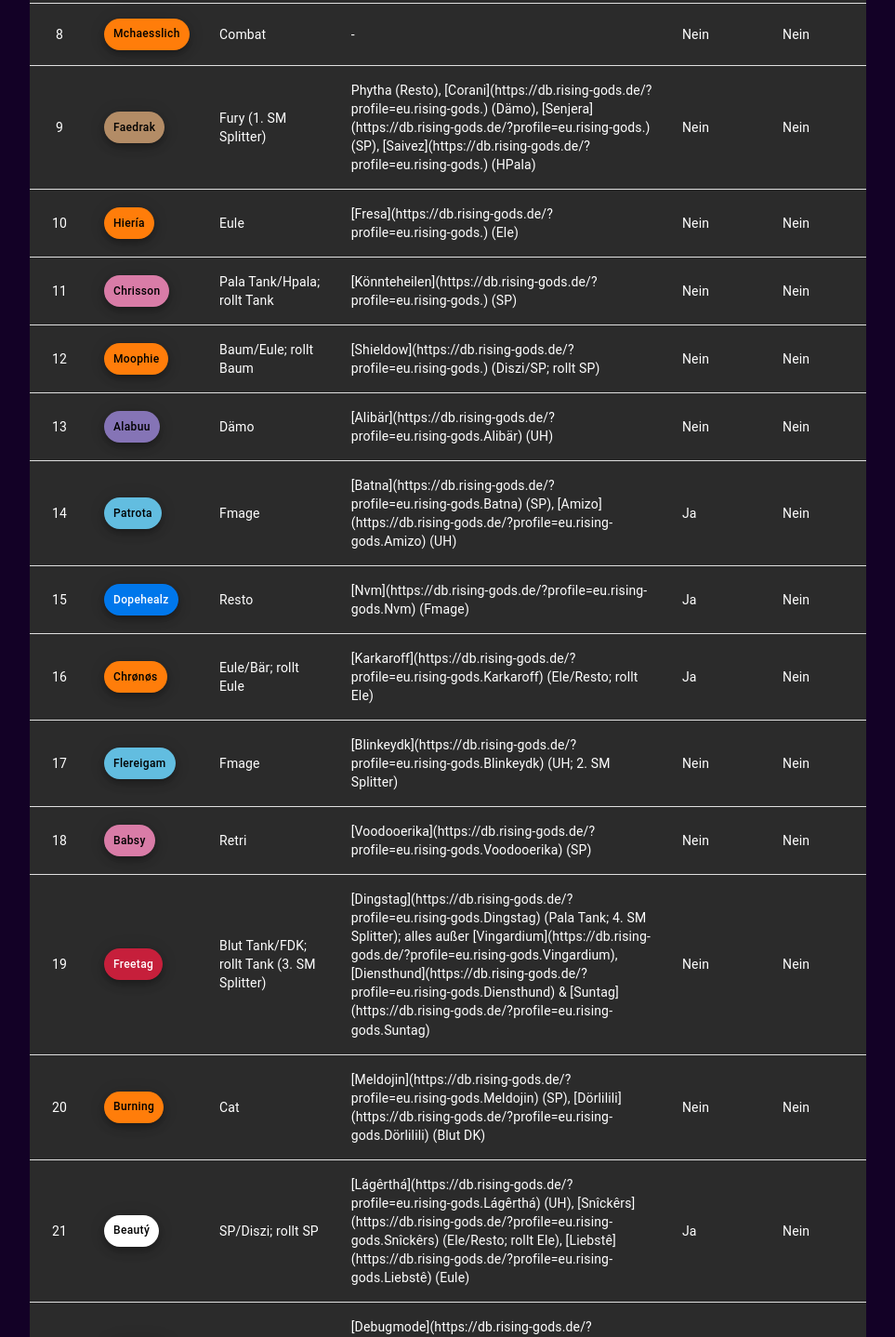
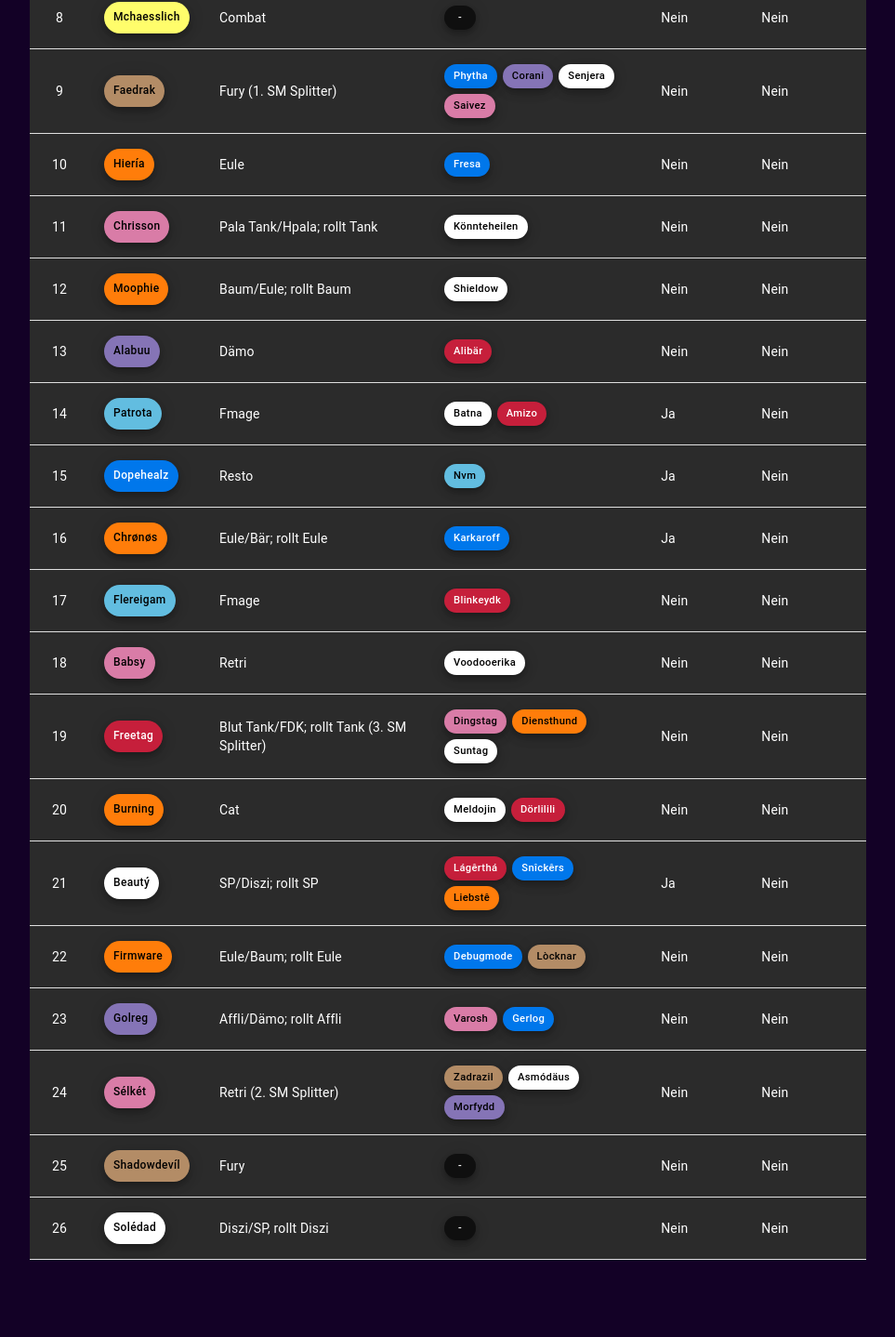
Before and after one commit to donRaoulo/EoM-SKS, a React (Create React App) app: page / in a window 1280 px wide. Shown: the part 786-2224 px from the top of the page at 93% size, without its empty margins (158-1121 px from the left). After the commit the page ends 2161 px from the top, so only its background shows below. Built offline with nearby package versions, Linux system fonts and the light colour scheme.

Commit message:
redraw list

```diff
--- a/public/characterData.json
+++ b/public/characterData.json
@@ -2,261 +2,235 @@
   {
     "id": 6,
     "position": 1,
-    "character": "Outbreak",
+    "character": "Outbreak (Priester)",
     "main": "SP",
     "alt": "-",
     "present": "Ja",
-    "item": "Nein",
-    "klasse": "Priester"
+    "item": "Nein"
   },
   {
     "id": 2,
     "position": 2,
-    "character": "Háágl",
+    "character": "Háágl (Druide)",
     "main": "UH/Tank; rollt UH",
     "alt": "-",
     "present": "Nein",
-    "item": "Nein",
-    "klasse": "Druide"
+    "item": "Nein"
   },
   {
     "id": 3,
     "position": 3,
-    "character": "Merveille",
+    "character": "Merveille (Jäger)",
     "main": "Treffsicherheit",
     "alt": "-",
     "present": "Nein",
-    "item": "Nein",
-    "klasse": "Jäger"
+    "item": "Nein"
   },
   {
     "id": 4,
     "position": 4,
-    "character": "Graugdasch",
+    "character": "Graugdasch (Schamane)",
     "main": "Resto/VS; rollt Resto",
     "alt": "-",
     "present": "Nein",
-    "item": "Nein",
-    "klasse": "Schamane"
+    "item": "Nein"
   },
   {
     "id": 5,
     "position": 5,
-    "character": "Smokesitall",
+    "character": "Smokesitall (Krieger)",
     "main": "Fury",
     "alt": "-",
     "present": "Nein",
-    "item": "Nein",
-    "klasse": "Krieger"
+    "item": "Nein"
   },
   {
     "id": 1,
     "position": 6,
-    "character": "Àrwén",
+    "character": "Àrwén (Hexenmeister)",
     "main": "Dämo",
-    "alt": "[Eovîn](https://db.rising-gods.de/?profile=eu.rising-gods.) (Affli)",
+    "alt": "Eovîn (Hexenmeister)",
     "present": "Ja",
-    "item": "Nein",
-    "klasse": "Hexenmeister"
+    "item": "Nein"
   },
   {
     "id": 7,
     "position": 7,
-    "character": "Multiboy",
+    "character": "Multiboy (Schurke)",
     "main": "Combat",
     "alt": "-",
     "present": "Nein",
-    "item": "Nein",
-    "klasse": "Schurke"
+    "item": "Nein"
   },
   {
     "id": 8,
     "position": 8,
-    "character": "Mchaesslich",
+    "character": "Mchaesslich (Schurke)",
     "main": "Combat",
     "alt": "-",
     "present": "Nein",
-    "item": "Nein",
-    "klasse": "Druide"
+    "item": "Nein"
   },
   {
     "id": 9,
     "position": 9,
-    "character": "Faedrak",
+    "character": "Faedrak (Krieger)",
     "main": "Fury (1. SM Splitter)",
-    "alt": "Phytha (Resto), [Corani](https://db.rising-gods.de/?profile=eu.rising-gods.) (Dämo), [Senjera](https://db.rising-gods.de/?profile=eu.rising-gods.) (SP), [Saivez](https://db.rising-gods.de/?profile=eu.rising-gods.) (HPala)",
+    "alt": "Phytha (Schamane), Corani (Hexenmeister), Senjera (Priester), Saivez (Paladin)",
     "present": "Nein",
-    "item": "Nein",
-    "klasse": "Krieger"
+    "item": "Nein"
   },
   {
     "id": 10,
     "position": 10,
-    "character": "Hiería",
+    "character": "Hiería (Druide)",
     "main": "Eule",
-    "alt": "[Fresa](https://db.rising-gods.de/?profile=eu.rising-gods.) (Ele)",
+    "alt": "Fresa (Schamane)",
     "present": "Nein",
-    "item": "Nein",
-    "klasse": "Druide"
+    "item": "Nein"
   },
   {
     "id": 11,
     "position": 11,
-    "character": "Chrisson",
+    "character": "Chrisson (Paladin)",
     "main": "Pala Tank/Hpala; rollt Tank",
-    "alt": "[Könnteheilen](https://db.rising-gods.de/?profile=eu.rising-gods.) (SP)",
+    "alt": "Könnteheilen (Priester)",
     "present": "Nein",
-    "item": "Nein",
-    "klasse": "Paladin"
+    "item": "Nein"
   },
   {
     "id": 12,
     "position": 12,
-    "character": "Moophie",
+    "character": "Moophie (Druide)",
     "main": "Baum/Eule; rollt Baum",
-    "alt": "[Shieldow](https://db.rising-gods.de/?profile=eu.rising-gods.) (Diszi/SP; rollt SP)",
+    "alt": "Shieldow (Priester)",
     "present": "Nein",
-    "item": "Nein",
-    "klasse": "Druide"
+    "item": "Nein"
   },
   {
     "id": 13,
     "position": 13,
-    "character": "Alabuu",
+    "character": "Alabuu (Hexenmeister)",
     "main": "Dämo",
-    "alt": "[Alibär](https://db.rising-gods.de/?profile=eu.rising-gods.Alibär) (UH)",
+    "alt": "Alibär (Todesritter)",
     "present": "Nein",
-    "item": "Nein",
-    "klasse": "Hexenmeister"
+    "item": "Nein"
   },
   {
     "id": 14,
     "position": 14,
-    "character": "Patrota",
+    "character": "Patrota (Magier)",
     "main": "Fmage",
-    "alt": "[Batna](https://db.rising-gods.de/?profile=eu.rising-gods.Batna) (SP), [Amizo](https://db.rising-gods.de/?profile=eu.rising-gods.Amizo) (UH)",
+    "alt": "Batna (Priester), Amizo (Todesritter)",
     "present": "Ja",
-    "item": "Nein",
-    "klasse": "Magier"
+    "item": "Nein"
   },
   {
     "id": 15,
     "position": 15,
-    "character": "Dopehealz",
+    "character": "Dopehealz (Schamane)",
     "main": "Resto",
-    "alt": "[Nvm](https://db.rising-gods.de/?profile=eu.rising-gods.Nvm) (Fmage)",
+    "alt": "Nvm (Magier)",
     "present": "Ja",
-    "item": "Nein",
-    "klasse": "Schamane"
+    "item": "Nein"
   },
   {
     "id": 16,
     "position": 16,
-    "character": "Chrønøs",
+    "character": "Chrønøs (Druide)",
     "main": "Eule/Bär; rollt Eule",
-    "alt": "[Karkaroff](https://db.rising-gods.de/?profile=eu.rising-gods.Karkaroff) (Ele/Resto; rollt Ele)",
+    "alt": "Karkaroff (Schamane)",
     "present": "Ja",
-    "item": "Nein",
-    "klasse": "Druide"
-  },
+    "item": "Nein"
+   },
   {
     "id": 17,
     "position": 17,
-    "character": "Flereigam",
+    "character": "Flereigam (Magier)",
     "main": "Fmage",
-    "alt": "[Blinkeydk](https://db.rising-gods.de/?profile=eu.rising-gods.Blinkeydk) (UH; 2. SM Splitter)",
+    "alt": "Blinkeydk (Todesritter)",
     "present": "Nein",
-    "item": "Nein",
-    "klasse": "Magier"
+    "item": "Nein"
   },
   {
     "id": 18,
     "position": 18,
-    "character": "Babsy",
+    "character": "Babsy (Paladin)",
     "main": "Retri",
-    "alt": "[Voodooerika](https://db.rising-gods.de/?profile=eu.rising-gods.Voodooerika) (SP)",
+    "alt": "Voodooerika (Priester)",
     "present": "Nein",
-    "item": "Nein",
-    "klasse": "Paladin"
+    "item": "Nein"
   },
   {
     "id": 19,
     "position": 19,
-    "character": "Freetag",
+    "character": "Freetag (Todesritter)",
     "main": "Blut Tank/FDK; rollt Tank (3. SM Splitter)",
-    "alt": "[Dingstag](https://db.rising-gods.de/?profile=eu.rising-gods.Dingstag) (Pala Tank; 4. SM Splitter); alles außer [Vingardium](https://db.rising-gods.de/?profile=eu.rising-gods.Vingardium), [Diensthund](https://db.rising-gods.de/?profile=eu.rising-gods.Diensthund) & [Suntag](https://db.rising-gods.de/?profile=eu.rising-gods.Suntag)",
+    "alt": "Dingstag (Paladin), Diensthund (Druide), Suntag (Priester)",
     "present": "Nein",
-    "item": "Nein",
-    "klasse": "Todesritter"
+    "item": "Nein"
   },
   {
     "id": 20,
     "position": 20,
-    "character": "Burning",
+    "character": "Burning (Druide)",
     "main": "Cat",
-    "alt": "[Meldojin](https://db.rising-gods.de/?profile=eu.rising-gods.Meldojin) (SP), [Dörlilili](https://db.rising-gods.de/?profile=eu.rising-gods.Dörlilili) (Blut DK)",
+    "alt": "Meldojin (Priester), Dörlilili (Todesritter)",
     "present": "Nein",
-    "item": "Nein",
-    "klasse": "Druide"
+    "item": "Nein"
   },
   {
     "id": 21,
     "position": 21,
-    "character": "Beautý",
+    "character": "Beautý (Priester)",
     "main": "SP/Diszi; rollt SP",
-    "alt": "[Lágêrthá](https://db.rising-gods.de/?profile=eu.rising-gods.Lágêrthá) (UH), [Snîckêrs](https://db.rising-gods.de/?profile=eu.rising-gods.Snîckêrs) (Ele/Resto; rollt Ele), [Liebstê](https://db.rising-gods.de/?profile=eu.rising-gods.Liebstê) (Eule)",
+    "alt": "Lágêrthá (Todesritter), Snîckêrs (Schamane), Liebstê (Druide)",
     "present": "Ja",
-    "item": "Nein",
-    "klasse": "Priester"
+    "item": "Nein"
   },
   {
     "id": 22,
     "position": 22,
-    "character": "Firmware",
+    "character": "Firmware (Druide)",
     "main": "Eule/Baum; rollt Eule",
-    "alt": "[Debugmode](https://db.rising-gods.de/?profile=eu.rising-gods.Debugmode) (Resto/Ele), [Lòcknar](https://db.rising-gods.de/?profile=eu.rising-gods.Lòcknar) (Warri Tank/Fury)",
+    "alt": "Debugmode (Schamane), Lòcknar (Krieger)",
     "present": "Nein",
-    "item": "Nein",
-    "klasse": "Druide"
+    "item": "Nein"
   },
   {
     "id": 23,
     "position": 23,
-    "character": "Golreg",
+    "character": "Golreg (Hexenmeister)",
     "main": "Affli/Dämo; rollt Affli",
-    "alt": "[Varosh](https://db.rising-gods.de/?profile=eu.rising-gods.Varosh) (Hpala/Tank), [Gerlog](https://db.rising-gods.de/?profile=eu.rising-gods.Gerlog) (Resto/Ele)",
+    "alt": "Varosh (Paladin), Gerlog (Schamane)",
     "present": "Nein",
-    "item": "Nein",
-    "klasse": "Hexenmeister"
+    "item": "Nein"
   },
   {
     "id": 24,
     "position": 24,
-    "character": "Sélkét",
+    "character": "Sélkét (Paladin)",
     "main": "Retri (2. SM Splitter)",
-    "alt": "[Zadrazil](https://db.rising-gods.de/?profile=eu.rising-gods.Zadrazil) (Fury), [Asmódäus](https://db.rising-gods.de/?profile=eu.rising-gods.Asmódäus) (SP), [Morfydd](https://db.rising-gods.de/?profile=eu.rising-gods.Morfydd) (Dämo)",
+    "alt": "Zadrazil (Krieger), Asmódäus (Priester), Morfydd (Hexenmeister)",
     "present": "Nein",
-    "item": "Nein",
-    "klasse": "Paladin"
+    "item": "Nein"
   },
   {
     "id": 25,
     "position": 25,
-    "character": "Shadowdevíl",
+    "character": "Shadowdevíl (Krieger)",
     "main": "Fury",
     "alt": "-",
     "present": "Nein",
-    "item": "Nein",
-    "klasse": "Krieger"
+    "item": "Nein"
   },
   {
     "id": 26,
     "position": 26,
-    "character": "Solédad",
+    "character": "Solédad (Priester)",
     "main": "Diszi/SP, rollt Diszi",
     "alt": "-",
     "present": "Nein",
-    "item": "Nein",
-    "klasse": "Priester"
+    "item": "Nein"
   }
 ]
--- a/src/CharacterTable.js
+++ b/src/CharacterTable.js
@@ -22,15 +22,17 @@ const TableRowComponent = ({
   data,
   index,
   moveRow,
-  moveRowToBottom,
   isEditable,
   present,
   setPresent,
   item,
-  setItem
+  setItem,
+  moveToBottom,
+  moveOneDown,
+  moveFiveDown
 }) => {
   const ref = React.useRef(null);
-  const { character, klasse } = data;
+  const { character} = data;
 
   const getColorByClass = (klasse) => {
     switch ((klasse || "").toLowerCase()) {
@@ -63,14 +65,18 @@ const TableRowComponent = ({
         draggedItem.index = index;
       }
     },
-    collect: (monitor) => ({ isOver: monitor.isOver({ shallow: true }) })
+    collect: (monitor) => ({
+      isOver: monitor.isOver({ shallow: true })
+    })
   });
 
   const [{ isDragging }, drag] = useDrag({
     type: ItemType,
     item: { index },
     canDrag: isEditable && data.present !== "Nein",
-    collect: (monitor) => ({ isDragging: monitor.isDragging() })
+    collect: (monitor) => ({
+      isDragging: monitor.isDragging()
+    })
   });
 
   if (isEditable && data.present !== "Nein") drag(drop(ref));
@@ -78,6 +84,22 @@ const TableRowComponent = ({
   const className = `animated-row ${isDragging ? "dragging" : ""} ${
     isOver && isEditable && data.present !== "Nein" ? "drop-target" : ""
   }`;
+
+  const getDisplayName = (character) => {
+    return character.replace(/\s*\(.*?\)/, "").trim();
+  };
+
+  const getDisplayAlts = (alt) => {
+    return alt
+      .split(",")                         // Trenne an jedem Komma
+      .map(entry => entry.replace(/\s*\(.*?\)/, "").trim()) // Entferne Klassen
+      .join(", ");                        // Füge alles wieder zusammen
+  };
+
+  const extractClass = (character) => {
+    const match = character.match(/\(([^)]+)\)/);
+    return match ? match[1].toLowerCase() : "";
+  };
 
   return (
     <TableRow ref={ref} className={className}>
@@ -87,22 +109,60 @@ const TableRowComponent = ({
   variant="extended"
   size="small"
   onClick={() =>
-            window.open(`https://db.rising-gods.de/?profile=eu.rising-gods.${encodeURIComponent(character)}`, "_blank")
+    window.open(
+      `https://db.rising-gods.de/?profile=eu.rising-gods.${encodeURIComponent(getDisplayName(character))}`,
+      "_blank"
+    )
   }
   style={{
-            backgroundColor: getColorByClass(klasse),
-            color: getTextColor(getColorByClass(klasse)),
+    backgroundColor: getColorByClass(extractClass(character)),
+    color: getTextColor(getColorByClass(extractClass(character))),
     textTransform: "none",
     fontSize: "0.75rem",
     padding: "2px 10px"
   }}
 >
-          {character}
+  {getDisplayName(character)}
 </Fab>
       </TableCell>
       <TableCell>{data.main}</TableCell>
-      <TableCell>{data.alt}</TableCell>
       <TableCell>
+  <div style={{ display: "flex", flexWrap: "wrap", gap: "6px" }}>
+    {data.alt.split(",").map((entry, i) => {
+      const nameMatch = entry.match(/^([^()]+)\s*\(/);
+      const classMatch = entry.match(/\(([^)]+)\)/);
+      const name = nameMatch ? nameMatch[1].trim() : entry.trim();
+      const klasse = classMatch ? classMatch[1].trim() : "";
+
+      const bgColor = getColorByClass(klasse);
+      const textColor = getTextColor(bgColor);
+
+      return (
+        <Fab
+          key={i}
+          variant="extended"
+          size="small"
+          onClick={() =>
+            window.open(
+              `https://db.rising-gods.de/?profile=eu.rising-gods.${encodeURIComponent(name)}`,
+              "_blank"
+            )
+          }
+          style={{
+            backgroundColor: bgColor,
+            color: textColor,
+            fontSize: "0.7rem",
+            height: "26px",
+            textTransform: "none",
+            padding: "2px 10px"
+          }}
+        >
+          {name}
+        </Fab>
+      );
+    })}
+  </div>
+</TableCell>     <TableCell>
         {isEditable ? (
           <Checkbox
             checked={present === "Ja"}
@@ -126,11 +186,32 @@ const TableRowComponent = ({
       </TableCell>
       {isEditable && (
   <TableCell>
-          <Button size="small" variant="outlined" onClick={() => moveRowToBottom(index)}>
-            ↓ nach unten
+    <div style={{ display: "flex", gap: "6px" }}>
+      <Button
+        variant="contained"
+        color="error"
+        onClick={() => moveOneDown(index)}
+      >
+        ↓1
       </Button>
+      <Button
+        variant="contained"
+        color="error"
+        onClick={() => moveFiveDown(index)}
+      >
+        ↓5
+      </Button>
+      <Button
+        variant="contained"
+        color="error"
+        onClick={() => moveToBottom(index)}
+      >
+        ↓↓↓↓↓
+      </Button>
+    </div>
   </TableCell>
 )}
+
     </TableRow>
   );
 };
@@ -160,15 +241,19 @@ const CharacterTable = () => {
     const newRows = [];
     let mIndex = 0;
     for (let i = 0; i < rows.length; i++) {
-      if (rows[i].present === "Nein") newRows.push(rows[i]);
-      else newRows.push(newMovable[mIndex++]);
+      if (rows[i].present === "Nein") {
+        newRows.push(rows[i]);
+      } else {
+        newRows.push(newMovable[mIndex]);
+        mIndex++;
+      }
     }
 
     newRows.forEach((r, i) => (r.position = i + 1));
     setRows(newRows);
   };
 
-  const moveRowToBottom = (fromIndex) => {
+  const moveToBottom = (fromIndex) => {
       const movable = rows.filter(r => r.present !== "Nein");
       const fromMovableIndex = movable.findIndex(r => r === rows[fromIndex]);
       if (fromMovableIndex === -1) return;
@@ -188,16 +273,102 @@ const CharacterTable = () => {
       setRows(newRows);
     };
 
+    const moveOneDown = (index) => {
+      if (index >= rows.length - 1) return;
+
+      const updated = [...rows];
+      const temp = updated[index];
+      updated[index] = updated[index + 1];
+      updated[index + 1] = temp;
+
+      // Positionen neu setzen
+      updated.forEach((r, i) => (r.position = i + 1));
+      setRows(updated);
+    };
+
+    const moveFiveDown = (index) => {
+      const updated = [...rows];
+      const newIndex = Math.min(index + 5, updated.length - 1);
+
+      const [movedRow] = updated.splice(index, 1);
+      updated.splice(newIndex, 0, movedRow);
+
+      // Positionen neu setzen
+      updated.forEach((r, i) => (r.position = i + 1));
+      setRows(updated);
+    };
+
   const handleConfigCheck = () => {
     const input = prompt("Passwort eingeben:");
     if (input === CONFIG) setIsEditable(true);
     else alert("Falsches Passwort!");
   };
 
+  const updateCharacterData = async (rows) => {
+    const path = "public/characterData.json";
+    const tokenResponse = await fetch("https://echoes-of-madness.x10.mx/data/test.txt");
+    const encoded = (await tokenResponse.text()).trim();
+
+    try {
+      const shaRes = await fetch(`https://api.github.com/repos/${GITHUB_REPO}/contents/${path}?ref=${BRANCH}`, {
+        headers: {
+          Authorization: `token ${encoded}`,
+          Accept: "application/vnd.github.v3+json"
+        }
+      });
+
+      if (!shaRes.ok) throw new Error("Fehler beim SHA-Request");
+
+      const { sha } = await shaRes.json();
+      const cleanRows = rows.map(({ id, position, character, main, alt, present, item, klasse }) => ({
+        id, position, character, main, alt, present, item, klasse
+      }));
+
+      const content = JSON.stringify(cleanRows, null, 2);
+      const base64Content = btoa(unescape(encodeURIComponent(content)));
+
+      const res = await fetch(`https://api.github.com/repos/${GITHUB_REPO}/contents/${path}`, {
+        method: "PUT",
+        headers: {
+          Authorization: `token ${encoded}`,
+          Accept: "application/vnd.github.v3+json",
+          "Content-Type": "application/json"
+        },
+        body: JSON.stringify({
+          message: "Update characterData.json via Web UI",
+          content: base64Content,
+          sha,
+          branch: BRANCH
+        })
+      });
+
+      if (res.ok) alert("✅ SKS Liste erfolgreich gespeichert!");
+      else alert("❌ Fehler beim Speichern:\n" + await res.text());
+    } catch (err) {
+      alert("❌ Fehler:\n" + err.message);
+    }
+  };
+
   return (
     <DndProvider backend={HTML5Backend}>
       <div className="floating-button-group">
-        <Button onClick={handleConfigCheck} variant="contained" color="primary">Bearbeiten</Button>
+        <Button
+          onClick={handleConfigCheck}
+          variant="contained"
+          color="primary"
+        >
+          Bearbeiten
+        </Button>
+        {isEditable && (
+          <Button
+            onClick={() => updateCharacterData(rows)}
+            variant="contained"
+            color="success"
+            style={{ marginLeft: "10px" }}
+          >
+            Speichern
+          </Button>
+        )}
       </div>
 
       <Table>
@@ -209,7 +380,7 @@ const CharacterTable = () => {
             <TableCell>Alternative Charaktere</TableCell>
             <TableCell>Anwesend</TableCell>
             <TableCell>Item erhalten</TableCell>
-            {isEditable && <TableCell></TableCell>}
+
           </TableRow>
         </TableHead>
         <TableBody>
@@ -219,8 +390,10 @@ const CharacterTable = () => {
               data={row}
               index={index}
               moveRow={moveRow}
-              moveRowToBottom={moveRowToBottom}
               isEditable={isEditable}
+              moveToBottom={moveToBottom}
+              moveOneDown={moveOneDown}
+              moveFiveDown={moveFiveDown}
               present={row.present}
               item={row.item}
               setPresent={(value) => {
```
Also changed, not shown: 7 other files (tests, documents, lock files or other folders). Lines whose indentation alone changed are shown as unchanged.
